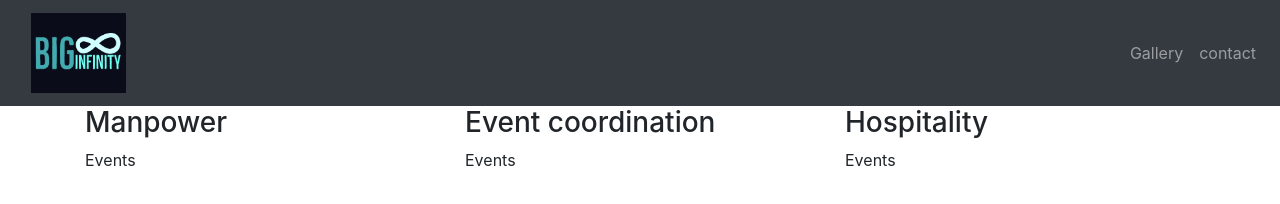
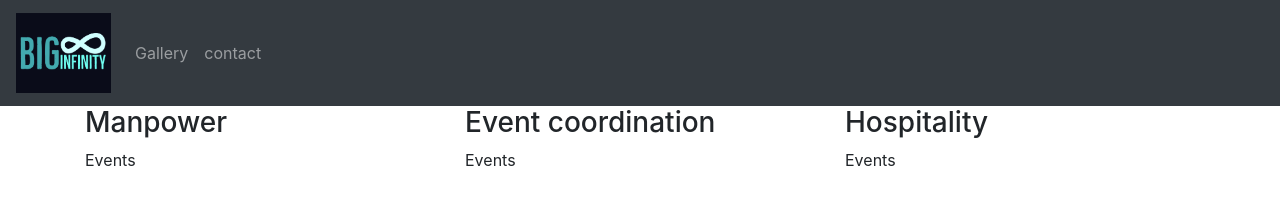
Before and after one commit to biginfinityevents/site, a plain HTML site: page index.html in a window 1280 px wide. Drawn offline with nearby package versions, Linux system fonts and the light colour scheme.

Commit message:
Update index.html

```diff
--- a/index.html
+++ b/index.html
@@ -11,7 +11,7 @@
 </head>
 <body>
 <nav class="navbar navbar-expand-sm bg-dark navbar-dark">
-  <a class="navbar-brand container-fluid" href="#">
+  <a class="navbar-brand" href="#">
     <img src="logo.jpg" alt="logo" style="width:95px;height:80px;">
   </a>
 
```
